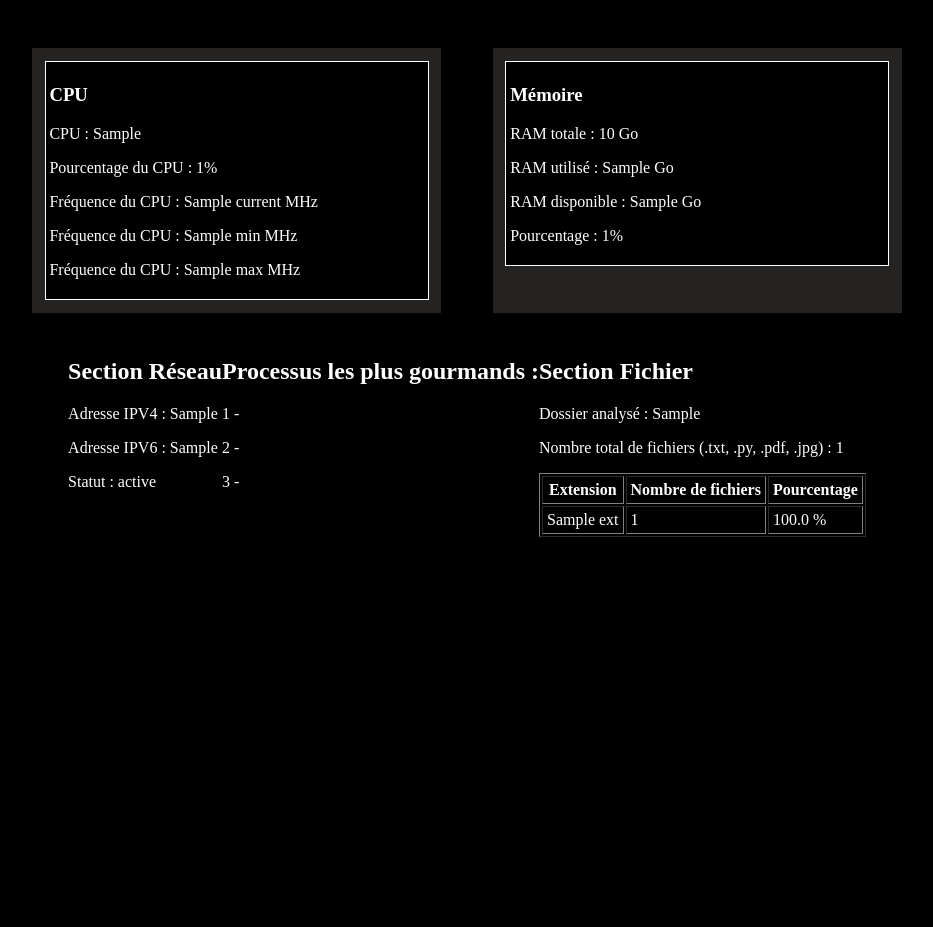
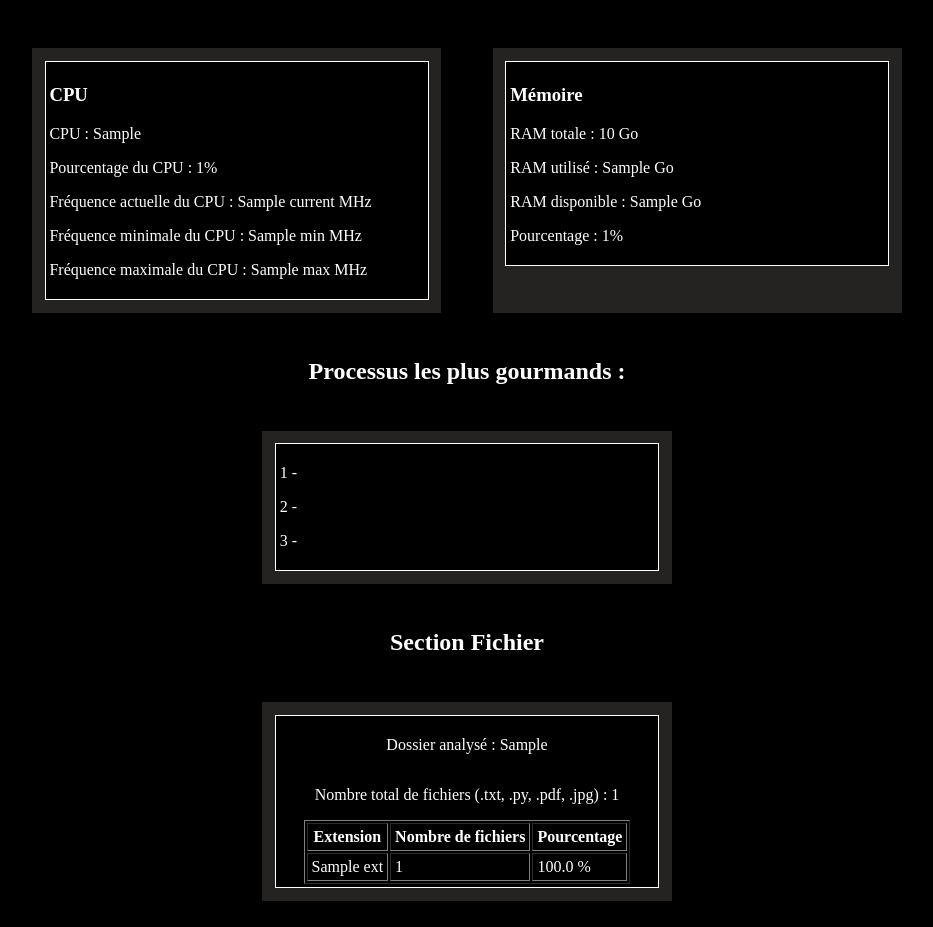
Before and after one commit to Andy-pauriac/challenge-triple-A, a Flask app: template templates/template.html in a window 1280 px wide. Shown: the part 473-1400 px from the top of the page, without its empty margins (173-1106 px from the left). Before the commit the page ends 1010 px from the top, so only its background shows below. Run offline with Flask 3, Linux system fonts and the light colour scheme; the template is opened without the code that fills it: most values are stand-ins (such as "Sample title", 1, 10 or a date in 2020).

Commit message:
cleaning some lines in .py and .html, and finishing the html css

```diff
--- a/monitor.py
+++ b/monitor.py
@@ -40,7 +40,7 @@ def index():
 
     # Parcours de tous les sous-dossiers
     for current_dir, subdirs, files in os.walk(root_directory):
-        for filename in files:               # filename est une chaîne
+        for filename in files:
             lower_name = filename.lower()
             for ext in extensions:
                 if lower_name.endswith(ext):
--- a/static/css/template.css
+++ b/static/css/template.css
@@ -53,3 +53,16 @@ html {
     justify-content: center;
     color:var(--text_color)
 }
+
+.dashboard_div_files{
+    background-color: var(--third_color);
+    padding: 1%;
+    border: solid white 1px;
+    height: -webkit-fill-available;
+    display: flex;
+    flex-direction: column;
+    align-items: center;
+}
+.dashboard_div_files table{
+    color:var(--text_color)
+}
--- a/templates/template.html
+++ b/templates/template.html
@@ -47,9 +47,9 @@
                     <h3>CPU</h3>
                     <p> CPU : {{ cpu_cores }}</p>
                     <p> Pourcentage du CPU : {{ cpu_percent }}% </p>
-                    <p>Fréquence du CPU : {{ cpu_freq.current }} MHz</p>
-                    <p>Fréquence du CPU : {{ cpu_freq.min }} MHz</p>
-                    <p>Fréquence du CPU : {{ cpu_freq.max }} MHz</p>
+                    <p>Fréquence actuelle du CPU : {{ cpu_freq.current }} MHz</p>
+                    <p>Fréquence minimale du CPU : {{ cpu_freq.min }} MHz</p>
+                    <p>Fréquence maximale du CPU : {{ cpu_freq.max }} MHz</p>
                 </div>
             </div>
             <div class="dashboard_div_parent">
@@ -63,26 +63,29 @@
             </div>
         </section>
 
+        <div class="section_title">
+            <h2>Processus les plus gourmands : </h2>
+        </div>
         <section class="div_parent">
-            <div class="dashboard_section">
-                <h2>Section Réseau</h2>
-                <p>Adresse IPV4 : {{ ipv4.ip }} </p>
-                <p>Adresse IPV6 : {{ ipv6.ip }} </p>
-                <p>Statut : {{ status }} </p>
-            </div>
-            <div class="dashboard_section">
-                <h2>Processus les plus gourmands :</h2>
+            <div class="dashboard_div_parent">
+                <div class="dashboard_div">
                     <p>1 - </p>
                     <p>2 - </p>
                     <p>3 - </p>
                 </div>
-            <div class="dashboard_section">
+            </div>
+        </section>
+
+        <div class="section_title">
             <h2>Section Fichier</h2>
+        </div>
+        <section class="div_parent">
+            <div class="dashboard_div_parent">
+                <div class="dashboard_div_files">
                     <p>Dossier analysé : {{ root_directory }}</p>
                     <p>Nombre total de fichiers (.txt, .py, .pdf, .jpg) : {{ total_files }}</p>
 
-                <table border="1" cellpadding="4"style="color: white;">
-                    <!-- th td tr sont des elements pour constuire un tableau -->
+                    <table class="files_table" border="1" cellpadding="4">
                         <tr>
                             <th>Extension</th>
                             <th>Nombre de fichiers</th>
@@ -103,8 +106,7 @@
                         {% endfor %}
                     </table>
                 </div>
-
-        </section>
+            </div>
     </body>
     <footer>
 
```
Lines whose indentation alone changed are shown as unchanged.
